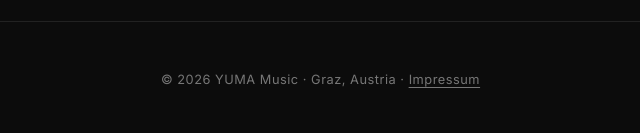
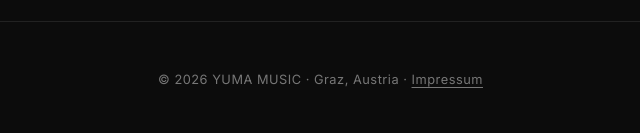
Before and after one commit to steirergeorg-create/yuma-website, a plain HTML site: page index.html in a window 1280 px wide. Shown: the part 4394-4527 px from the top of the page, 312-952 px from the left. Drawn offline with Linux system fonts and the light colour scheme.

Commit message:
Uppercase YUMA MUSIC in footer

```diff
--- a/index.html
+++ b/index.html
@@ -251,7 +251,7 @@
   <footer>
     <div class="container">
       <p class="footer-logo">YUMA <span>MUSIC</span></p>
-      <p class="footer-copy">© <span id="year"></span> YUMA Music · Graz, Austria · <a href="impressum.html" style="color:inherit;text-decoration:underline;text-underline-offset:3px;">Impressum</a></p>
+      <p class="footer-copy">© <span id="year"></span> YUMA MUSIC · Graz, Austria · <a href="impressum.html" style="color:inherit;text-decoration:underline;text-underline-offset:3px;">Impressum</a></p>
       <div class="footer-social">
         <a href="https://www.instagram.com/yumamusic.official/" target="_blank">IG</a>
         <a href="https://www.youtube.com/@yumamusic3010" target="_blank">YT</a>
```
